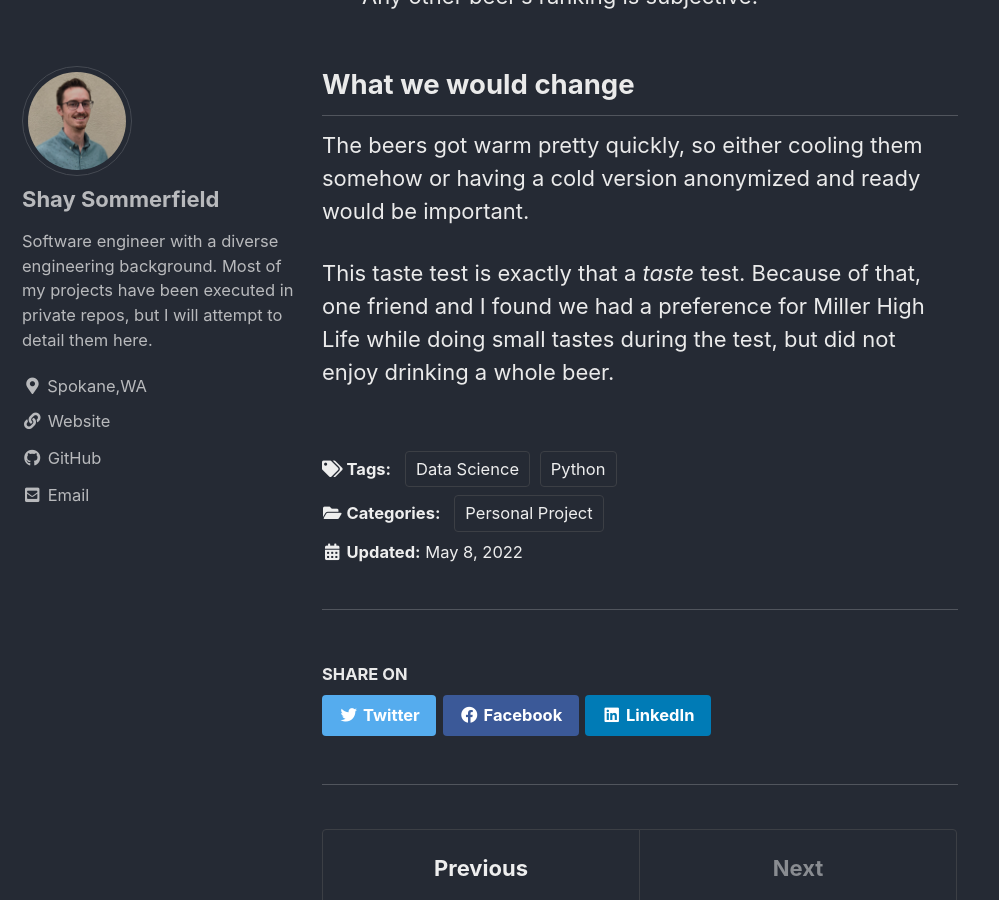
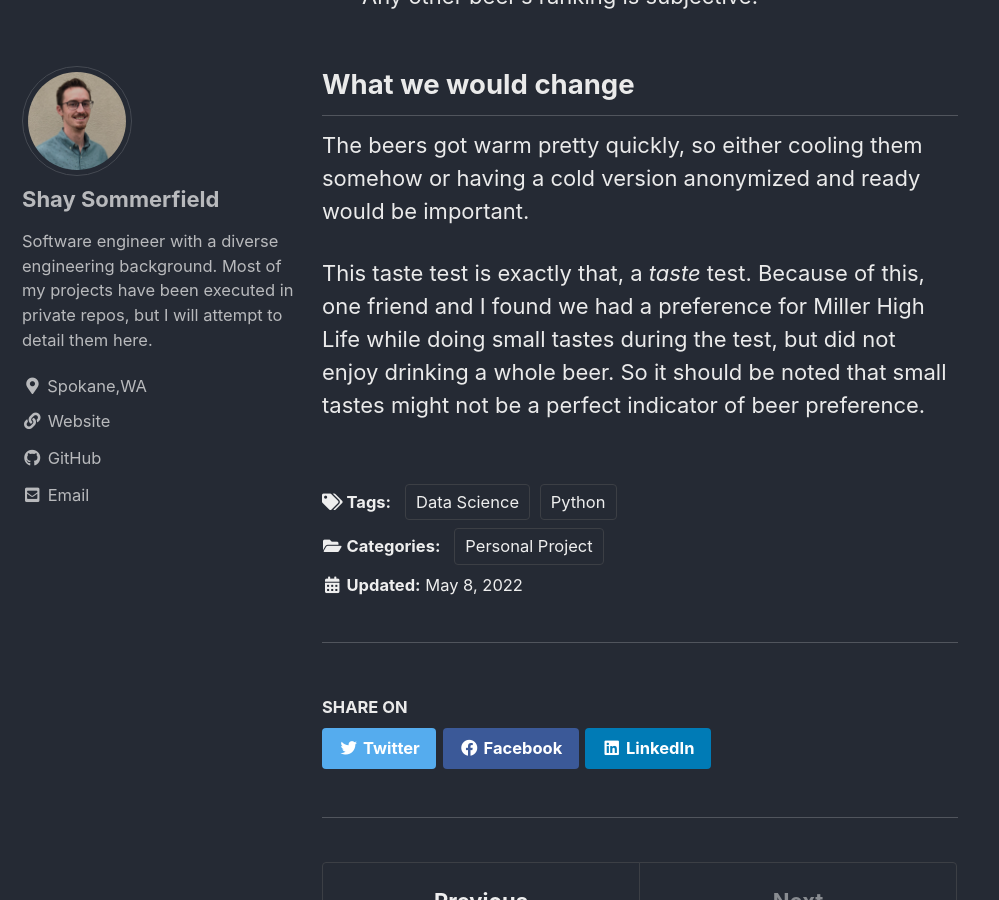
Before and after one commit to shay-sommerfield/shay-sommerfield.github.io, a Jekyll site: the page built from _posts/2022-05-08-Beer-tasting.md, in a window 1280 px wide and 900 px high, scrolled down 4443 px. Shown: the whole window, without its empty margins (0-999 px from the left). Built offline with Jekyll 4.4.1, drawn with Linux system fonts in a browser that asks for light colours; cached includes are drawn as plain includes; some of the changed text lies outside the part shown.

Commit message:
small changes

```diff
--- a/_posts/2022-05-08-Beer-tasting.md
+++ b/_posts/2022-05-08-Beer-tasting.md
@@ -1,5 +1,5 @@
 ---
-title: "Beer tasting data science and algorithm"
+title: "Beer tasting algorithm and data science"
 last_modified_at: 2022-05-08T01:43:00-08:00
 categories:
   - Personal Project
@@ -30,7 +30,7 @@ We eventually decided to do this with more standard lighter beer to determine if
 We did the test as a double blind so that no person would know which beer they were drinking.
 ![]({{ site.url }}{{ site.baseurl }}/assets/images/beer_tasting/first_marking_2_cropped.png){: .align-center}
 We quickly realized that the tastes of the beers were blending together since there were so many, so I came up with a rating strategy that ended up looking pretty algorithmic.
-`
+
 ### Beer ranking algorithm
 1. Taste the first beer and then the second beer and rank them relative to each other.
 2. Taste the third beer and rank it relative to the first and second beer.
@@ -90,4 +90,4 @@ The standard deviation shows the following agreement amongst all 5 of us:
 ## What we would change
 The beers got warm pretty quickly, so either cooling them somehow or having a cold version anonymized and ready would be important.
 
-This taste test is exactly that a *taste* test. Because of that, one friend and I found we had a preference for Miller High Life while doing small tastes during the test, but did not enjoy drinking a whole beer.
+This taste test is exactly that, a *taste* test. Because of this, one friend and I found we had a preference for Miller High Life while doing small tastes during the test, but did not enjoy drinking a whole beer. So it should be noted that small tastes might not be a perfect indicator of beer preference.
```
